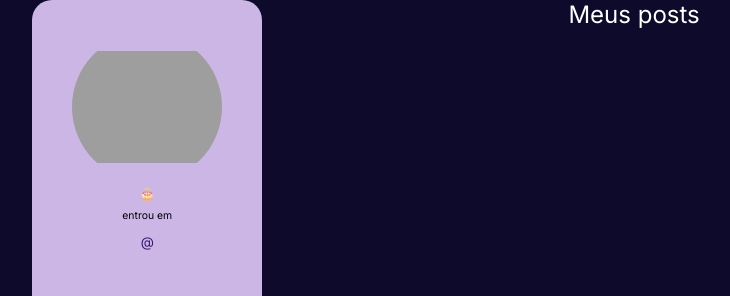
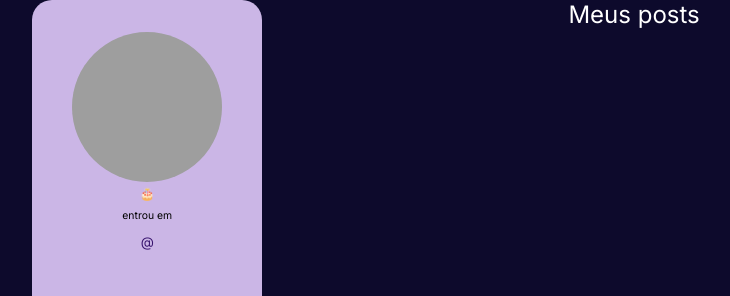
Before and after one commit to limarich/GameTalks, a Django app: template profiles/templates/pages/profile.html in a window 1280 px wide. Shown: the part 64-360 px from the top of the page, without its empty margins (274-1004 px from the left). Run offline with Django 4.2, Linux system fonts and the light colour scheme; the template is opened without the code that fills it, so the values that code supplies are empty.

Commit message:
feat: adjustment profile image

```diff
--- a/static/profiles/css/profile.css
+++ b/static/profiles/css/profile.css
@@ -32,7 +32,7 @@ body {
   width: 150px;
   border-radius: 50%;
   aspect-ratio: 1;
-  object-fit: contain;
+  object-fit: fill;
 }
 
 .user-info .birthday {
```
